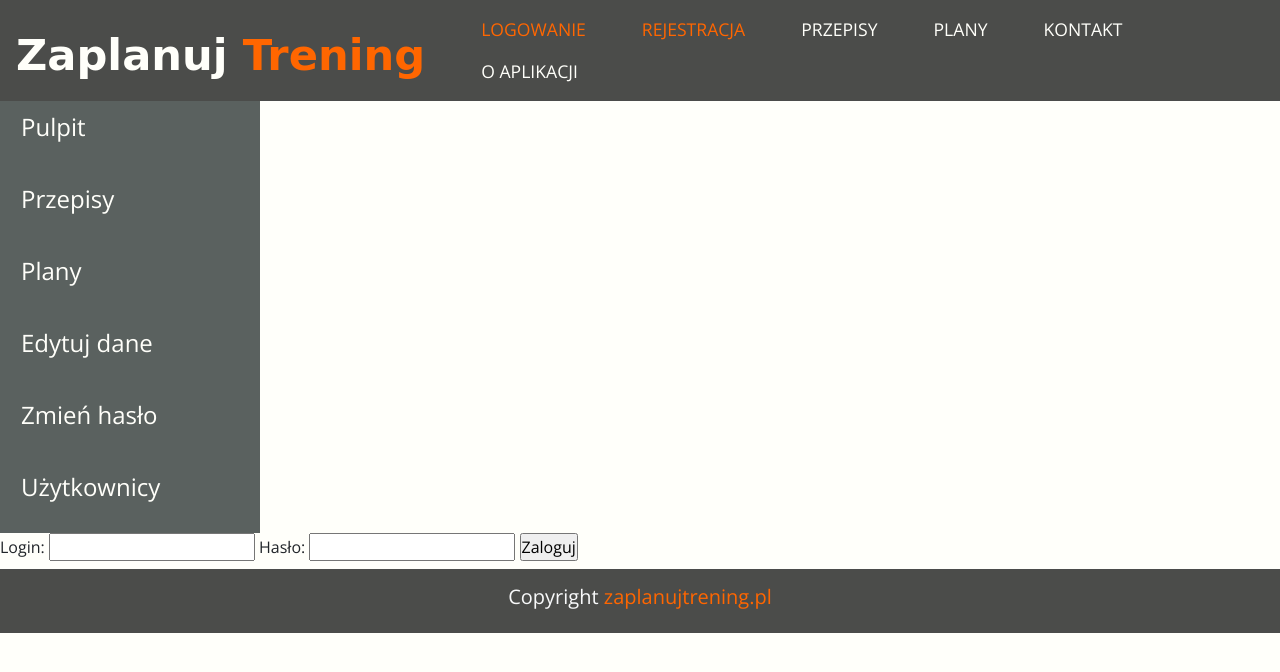
After one commit to zuzaslomska/zaplanujtrening, a Django app: page /login/ in a window 1280 px wide. The commit adds this page. Shown: the top 672 px of the page. Run offline with Django 3.2, Linux system fonts and the light colour scheme; some libraries are stand-ins or nearby versions; some web fonts are replaced.

Commit message:
Registration and Login

```diff
--- a/Zaplanujtrening/Trening/templates/__base1__glowna.html
+++ b/Zaplanujtrening/Trening/templates/__base1__glowna.html
@@ -4,7 +4,7 @@
 <head>
     <meta charset="utf-8">
     <meta name="viewport" content="width=device-width, initial-scale=1, shrink-to-fit=no">
-    <title>Zaplanuj Jedzonko</title>
+    <title>Zaplanuj Trening</title>
     <link rel="stylesheet" href="https://stackpath.bootstrapcdn.com/bootstrap/4.1.3/css/bootstrap.min.css" integrity="sha384-MCw98/SFnGE8fJT3GXwEOngsV7Zt27NXFoaoApmYm81iuXoPkFOJwJ8ERdknLPMO"
         crossorigin="anonymous">
     <link href="https://fonts.googleapis.com/css?family=Charmonman:400,700|Open+Sans:400,600,700&amp;subset=latin-ext"
@@ -17,14 +17,14 @@
     <header class="page-header">
         <nav class="navbar navbar-expand-lg justify-content-around">
             <a href="/" class="navbar-brand main-logo">
-                Zaplanuj <span>Jedzonko</span>
+                Zaplanuj <span>Trening</span>
             </a>
             <ul class="nav nounderline text-uppercase">
                 <li class="nav-item ml-4">
                     <a class="nav-link color-header" href="/login">Logowanie</a>
                 </li>
                 <li class="nav-item ml-4">
-                    <a class="nav-link color-header" href="/registration">Rejestracja</a>
+                    <a class="nav-link color-header" href="/rejestracja">Rejestracja</a>
                 </li>
                 <li class="nav-item ml-4">
                     <a class="nav-link disabled" href="/recipe/list">Przepisy</a>
@@ -92,7 +92,7 @@
 
         <footer class="footer-section pt-3 pb-3">
             <div class="container text-center">
-                <h5 class="text-light">Copyright <span class="footer-text-color">ZaplanujJedzonko.pl</span></h5>
+                <h5 class="text-light">Copyright <span class="footer-text-color">zaplanujtrening.pl</span></h5>
             </div>
         </footer>
 
--- /dev/null
+++ b/Zaplanujtrening/Trening/templates/login.html
@@ -0,0 +1,14 @@
+{% extends "__base1__glowna.html" %}
+{% block content %}
+    <form method="post">
+        <label>
+            Login: <input type="text" name="login"><br>
+        </label>
+        <label>
+            Hasło: <input type="password" name="password"><br>
+        </label>
+        <input type="submit" value="Zaloguj">
+        {% csrf_token %}
+        <!-- <input type="button" value="Wyloguj" name="logout"> --!>
+    </form>
+{% endblock %}
--- a/Zaplanujtrening/Trening/views.py
+++ b/Zaplanujtrening/Trening/views.py
@@ -2,7 +2,41 @@ from django.shortcuts import render
 from Zaplanujtrening import urls
 from django.http import request
 from django.views import View
+from django.contrib.auth.models import User
+from django.contrib.auth import authenticate,login, logout
+from django.contrib.auth.forms import UserCreationForm, AuthenticationForm
+from django.http import HttpResponse, HttpResponseForbidden
 
 class MainSite(View):
     def get(self,request):
         return render(request,"__base1__glowna.html")
+
+
+class Registration(View):
+    def get(self,request):
+        form = UserCreationForm()
+        ctx = {"form":form}
+        return render(request, "registration.html", ctx)
+
+    def post(self,request):
+        form = UserCreationForm(request.POST)
+        if form.is_valid():
+            username = form.cleaned_data["username"]
+            password = form.cleaned_data["password1"]
+            new_user = User.objects.create_user(username = username, password = password)
+
+        ctx = {"form":form}
+        return render(request, "registration.html", ctx)
+
+
+class Login(View):
+    def get(self,request):
+        return render(request,"login.html")
+
+    def post(self,request):
+        username = request.POST.get("login")
+        userpassword = request.POST.get("password")
+        login_out = request.POST.get("logout")
+
+        user = authenticate(username=username, password=userpassword)
+        return HttpResponse("OK")
--- a/Zaplanujtrening/Zaplanujtrening/urls.py
+++ b/Zaplanujtrening/Zaplanujtrening/urls.py
@@ -15,9 +15,12 @@ Including another URLconf
 """
 from django.contrib import admin
 from django.urls import path
-from Trening.views import MainSite
+from Trening.views import MainSite, Registration, Login
 
 urlpatterns = [
     path('admin/', admin.site.urls),
     path('', MainSite.as_view()),
+    path('rejestracja/', Registration.as_view()),
+    path('login/', Login.as_view()),
+
 ]
```
Also changed, not shown: Zaplanujtrening/Trening/templates/registration.html (added, +8 -0 lines).
